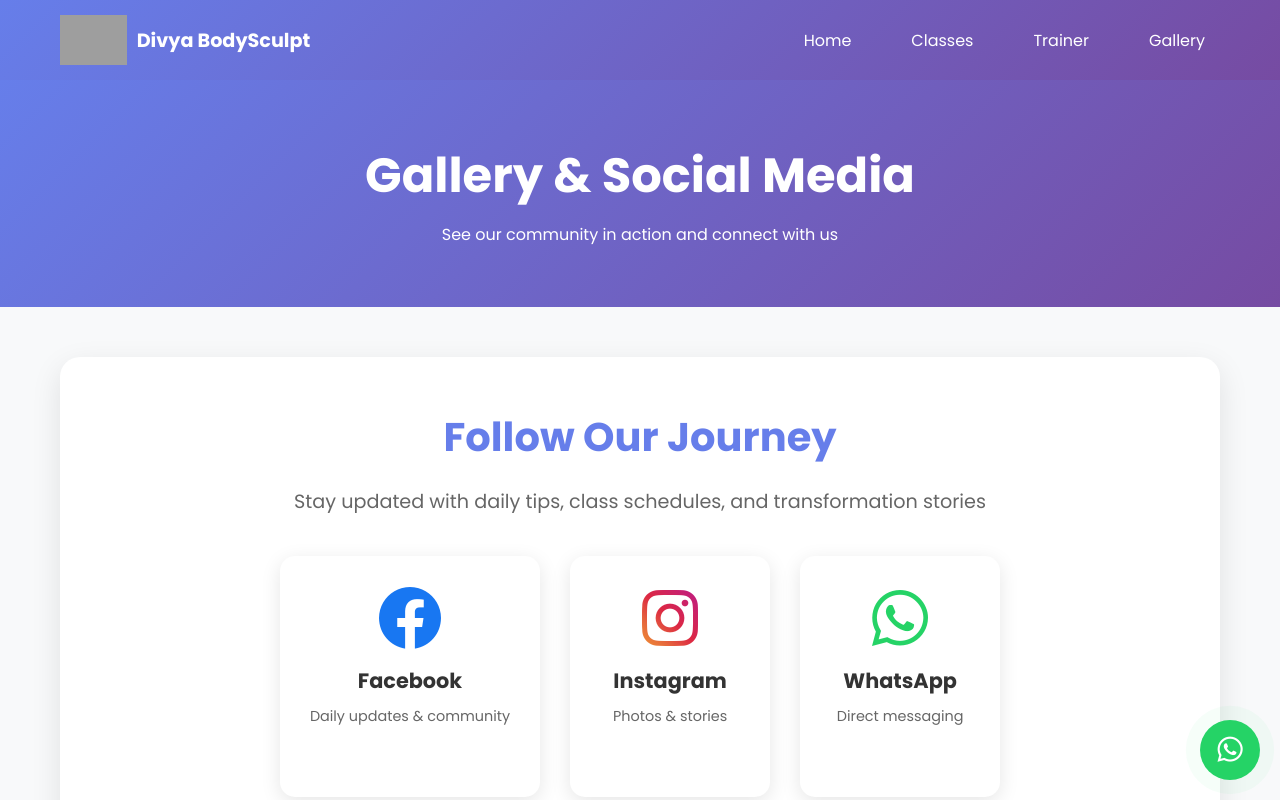
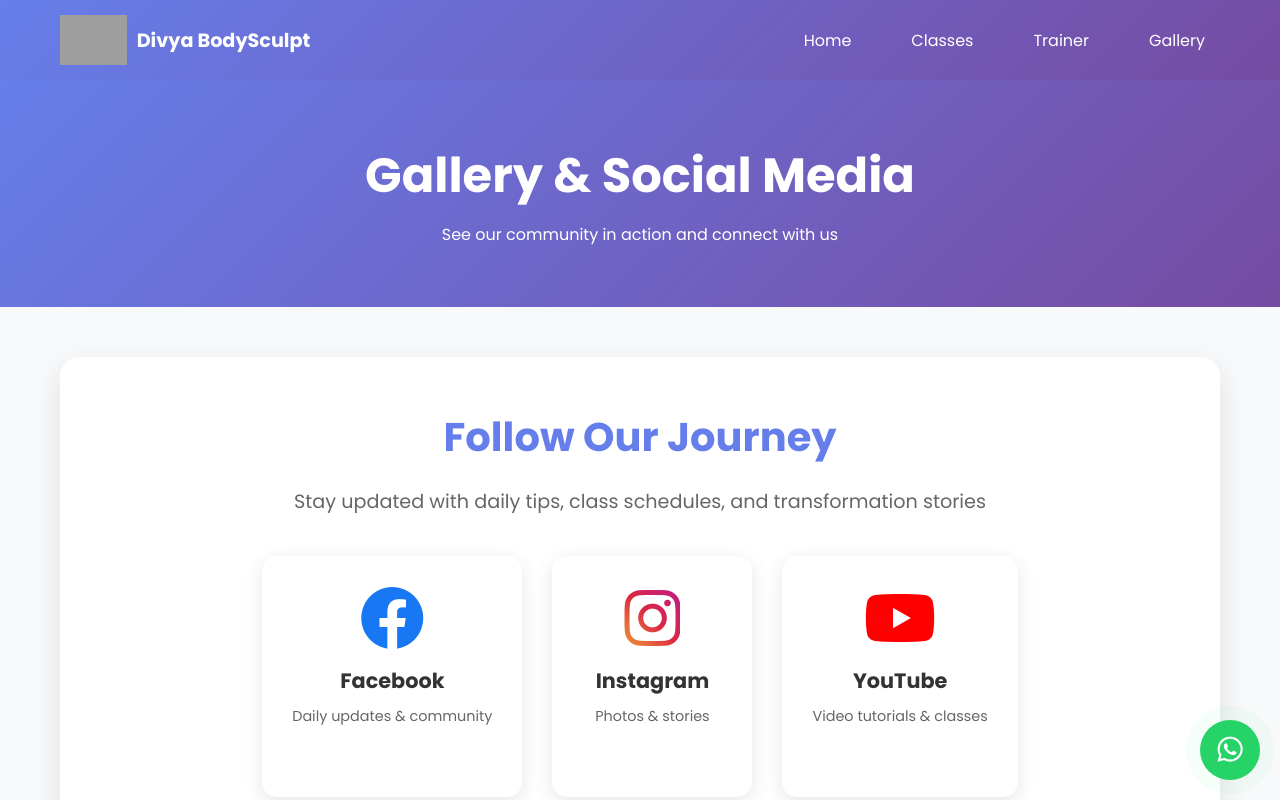
Before and after one commit to bharathkumar33/DivyaBodySculptYogaStudio, a website: page public/gallery.html in a window 1280 px wide. Shown: the top 800 px of the page. Drawn offline with Linux system fonts and the light colour scheme; grey boxes are pictures that could not be loaded.

```diff
--- a/public/gallery.html
+++ b/public/gallery.html
@@ -136,7 +136,7 @@
             -webkit-text-fill-color: transparent;
             background-clip: text;
         }
-        .whatsapp-card i { color: #25d366; }
+        .youtube-card i { color: #FF0000; }
 
         .gallery-section {
             margin-top: 50px;
@@ -352,10 +352,10 @@
                     <h3>Instagram</h3>
                     <p>Photos & stories</p>
                 </a>
-                <a href="https://wa.me/0431955787" target="_blank" class="social-card whatsapp-card">
-                    <i class="fab fa-whatsapp"></i>
-                    <h3>WhatsApp</h3>
-                    <p>Direct messaging</p>
+                <a href="https://www.youtube.com/@urtheshakthi" target="_blank" class="social-card youtube-card">
+                    <i class="fab fa-youtube"></i>
+                    <h3>YouTube</h3>
+                    <p>Video tutorials & classes</p>
                 </a>
             </div>
         </div>
```
